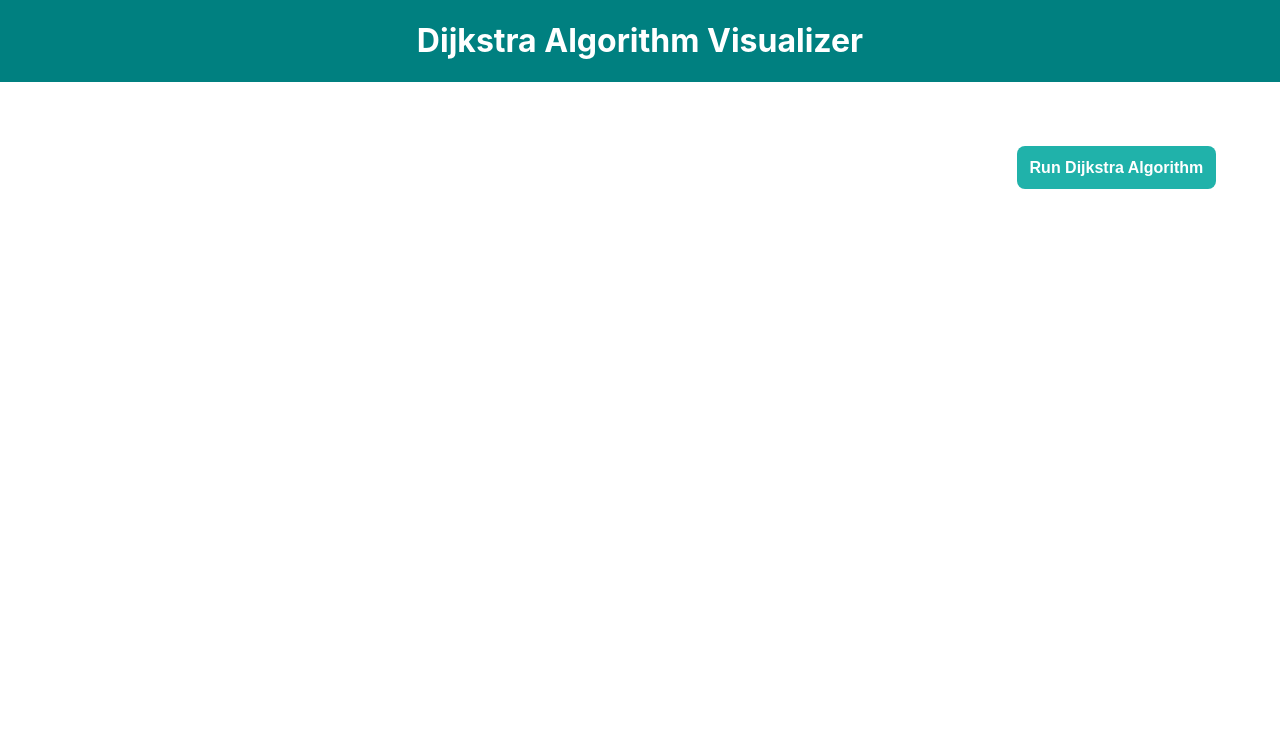
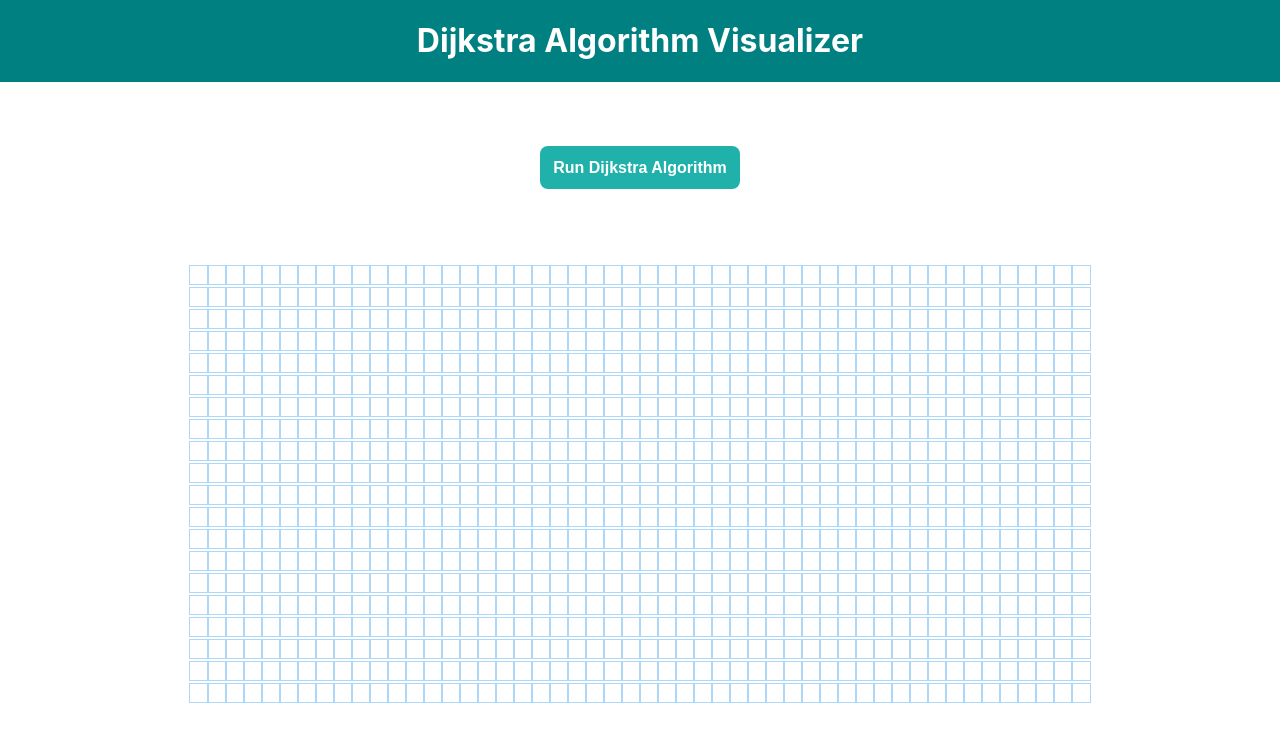
Before and after one commit to MiguelSilva1997/AlgoVisualization, a React (Create React App) app: page / in a window 1280 px wide. Shown: the top 742 px of the page. Built offline with nearby package versions, Linux system fonts and the light colour scheme.

Commit message:
made board

```diff
--- a/src/components/Main/index.js
+++ b/src/components/Main/index.js
@@ -1,9 +1,15 @@
 import React, { useState, useEffect } from 'react';
+import Node from '../Node'
+import { createInitialGrid } from '../../services/board';
 
 import "./main.css"
 
 const Main = () => {
     const [grid, setGrid] = useState([]);
+
+    useEffect(() => {
+        setGrid(createInitialGrid())
+    }, []);
 
     return(
         <>
@@ -11,8 +17,30 @@ const Main = () => {
             <h1 className="title">Dijkstra Algorithm Visualizer</h1>
           </div>
           <button className="startButton">
-              Run Dijkstra Algorithm
+            Run Dijkstra Algorithm
           </button>
+          <div className="board">
+            {
+                grid.map((row, i) => {
+                    return (
+                        <div key={i}>
+                        {
+                            row.map((node) => {
+                                const {row, col} = node;
+                                return (
+                                    <Node
+                                        key={row + '-' + col}
+                                        col={col}
+                                        row={row}
+                                    />
+                                );
+                            })
+                        }
+                        </div>
+                    )
+                })
+            }
+          </div>
         </>
     )
 }
--- a/src/components/Main/main.css
+++ b/src/components/Main/main.css
@@ -1,13 +1,13 @@
+.board {
+    margin: 1%;
+}
+
 .header {
     list-style-type: none;
     margin: 0;
     padding: 0;
     overflow: hidden;
     background-color: teal;
-}
-
-.title {
-    color: white;
 }
 
 .startButton {
@@ -18,7 +18,10 @@
     cursor: pointer;
     font-weight: bold;
     font-size: 1em;
-    float: right;
     margin: 5%;
     padding: 1%;
 }
+
+.title {
+    color: white;
+}
--- a/src/components/Node/index.js
+++ b/src/components/Node/index.js
@@ -0,0 +1,17 @@
+import React from 'react';
+
+import "./node.css"
+
+const Node = (props) => {
+    const {row, col} = props;
+    return(
+        <div
+            id={`node-${row}-${col}`}
+            className="node"
+        >
+        </div>
+    )
+}
+
+
+export default Node;
--- a/src/components/Node/node.css
+++ b/src/components/Node/node.css
@@ -0,0 +1,6 @@
+.node {
+    width: 18px;
+    height: 18px;
+    outline: 1px solid rgb(175, 216, 248);
+    display: inline-block;
+}
--- /dev/null
+++ b/src/services/board/index.js
@@ -0,0 +1,22 @@
+const createInitialGrid = (rows = 20, cols = 50) => {
+    const grid = [];
+    for (let row = 0; row < rows; row++) {
+        const curRow = [];
+        for (let col = 0; col < cols; col++) {
+            curRow.push(createNode(col, row));
+        }
+        grid.push(curRow);
+    }
+    return grid;
+}
+
+const createNode = (col, row) => ({
+    col,
+    row,
+    distance: Infinity,
+    isVisited: false,
+})
+
+export {
+    createInitialGrid,
+}
```
